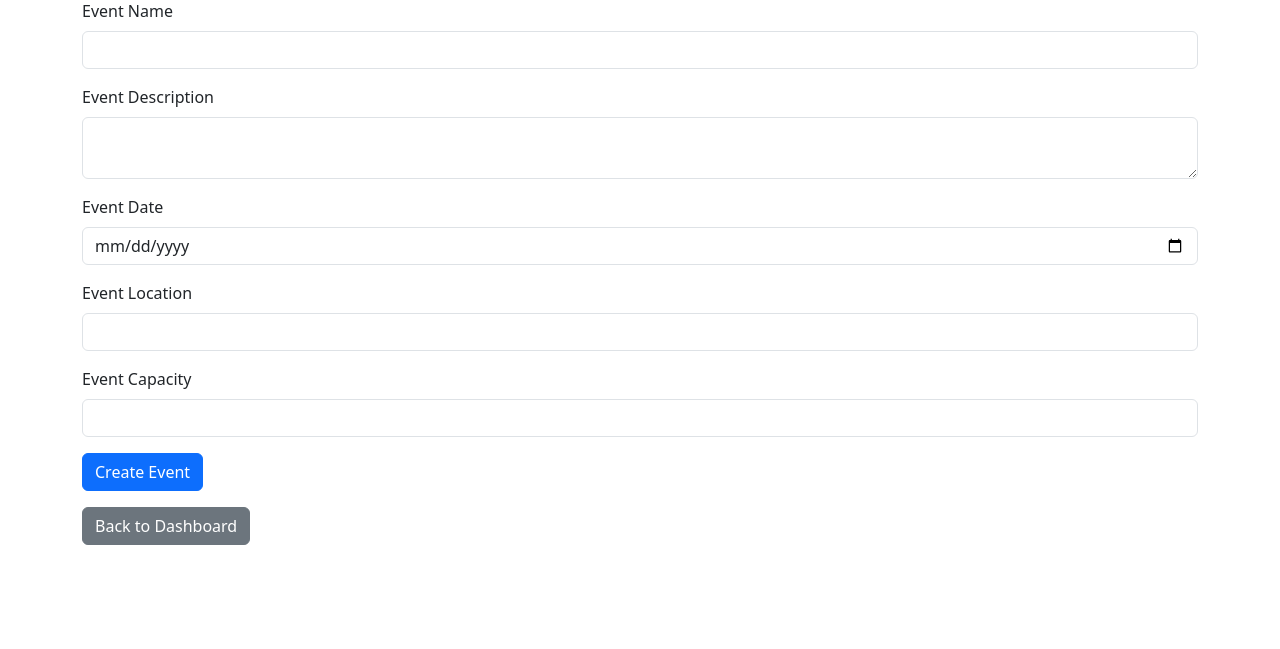
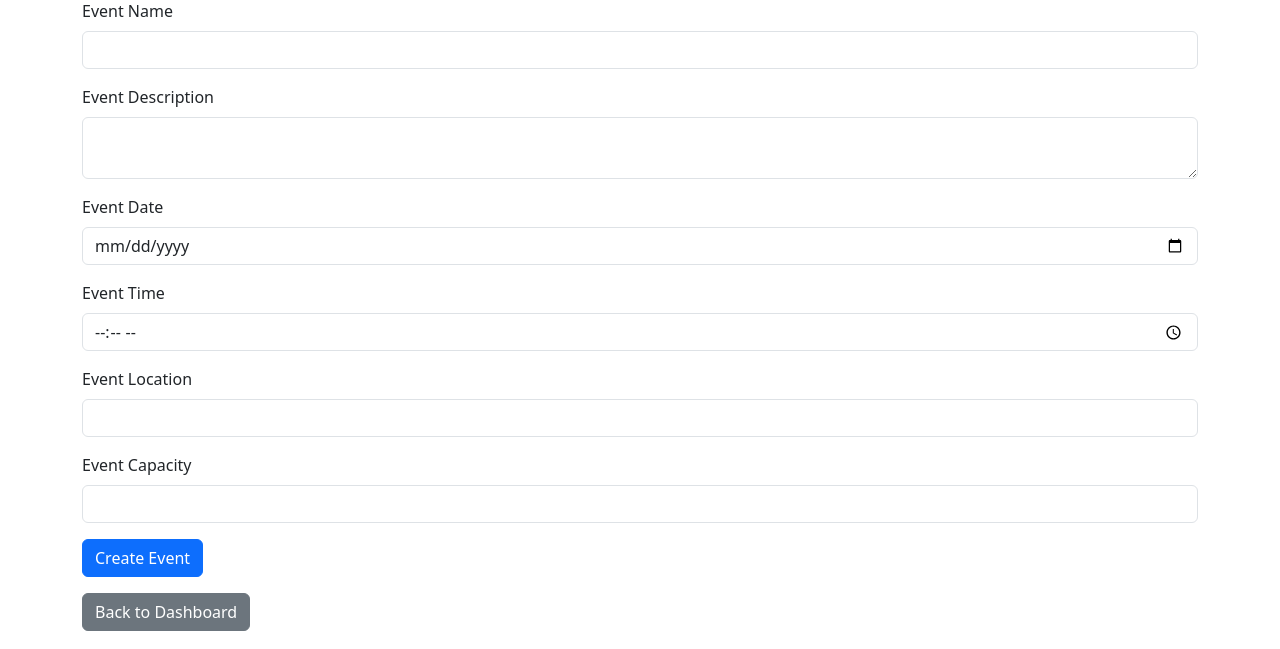
Before and after one commit to suvashsumon/Ollyo-EMS, a PHP site: page /create_event.php in a window 1280 px wide. Shown: the part 151-800 px from the top of the page. Run offline with PHP 8.4, Linux system fonts and the light colour scheme; the visitor is signed in with stand-in values (Sample User, id 1).

Commit message:
adding time on event creation done

```diff
--- a/create_event.php
+++ b/create_event.php
@@ -19,18 +19,20 @@ if ($_SERVER['REQUEST_METHOD'] === 'POST') {
     $name = isset($_POST['name']) ? trim($_POST['name']) : '';
     $description = isset($_POST['description']) ? trim($_POST['description']) : '';
     $date = isset($_POST['date']) ? trim($_POST['date']) : '';
+    $time = isset($_POST['time']) ? trim($_POST['time']) : '';
     $location = isset($_POST['location']) ? trim($_POST['location']) : '';
     $capacity = isset($_POST['capacity']) ? (int)$_POST['capacity'] : 0;
 
-    if (empty($name) || empty($description) || empty($date) || empty($location) || empty($capacity)) {
+    if (empty($name) || empty($description) || empty($date) || empty($time) || empty($location) || empty($capacity)) {
         $error_message = "Please fill in all fields.";
     } else {
-        $currentDate = date('Y-m-d');
-        if ($date < $currentDate) {
+        $currentDateTime = date('Y-m-d H:i');
+        $eventDateTime = "$date $time";
+        if ($eventDateTime < $currentDateTime) {
             $error_message = "Event date cannot be in the past.";
         } else {
             $created_by = $auth->getUserId();
-            if ($event->createEvent($name, $description, $date, $location, $capacity, $created_by)) {
+            if ($event->createEvent($name, $description, $eventDateTime, $location, $capacity, $created_by)) {
                 $success_message = "Event created successfully!";
             } else {
                 $error_message = "Failed to create the event. Please try again.";
@@ -89,6 +91,12 @@ include_once './common/navbar.php';
         </div>
 
         <div class="mb-3">
+            <label for="time" class="form-label">Event Time</label>
+            <input type="time" class="form-control" id="time" name="time" required>
+        </div>
+
+
+        <div class="mb-3">
             <label for="location" class="form-label">Event Location</label>
             <input type="text" class="form-control" id="location" name="location" required>
         </div>
```
